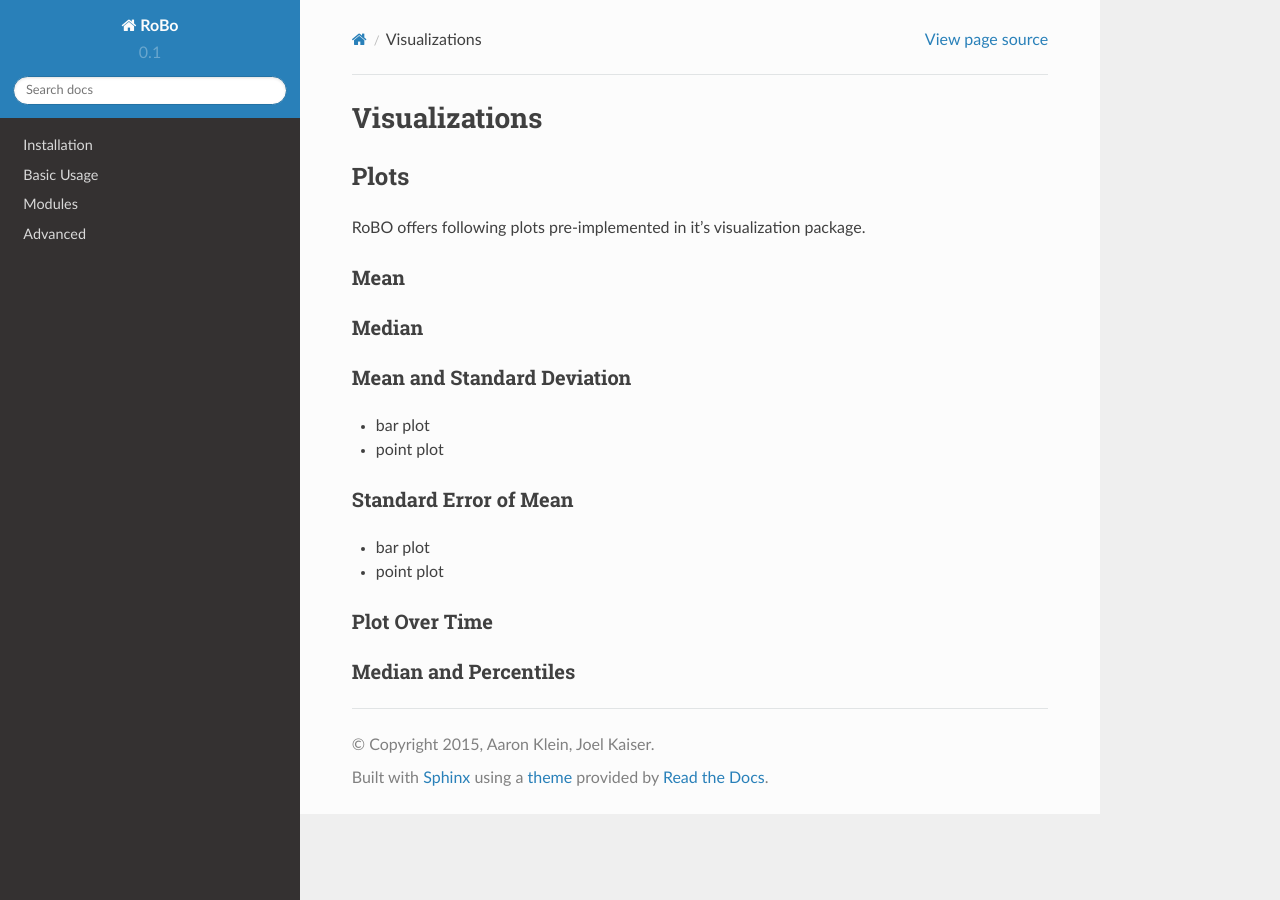
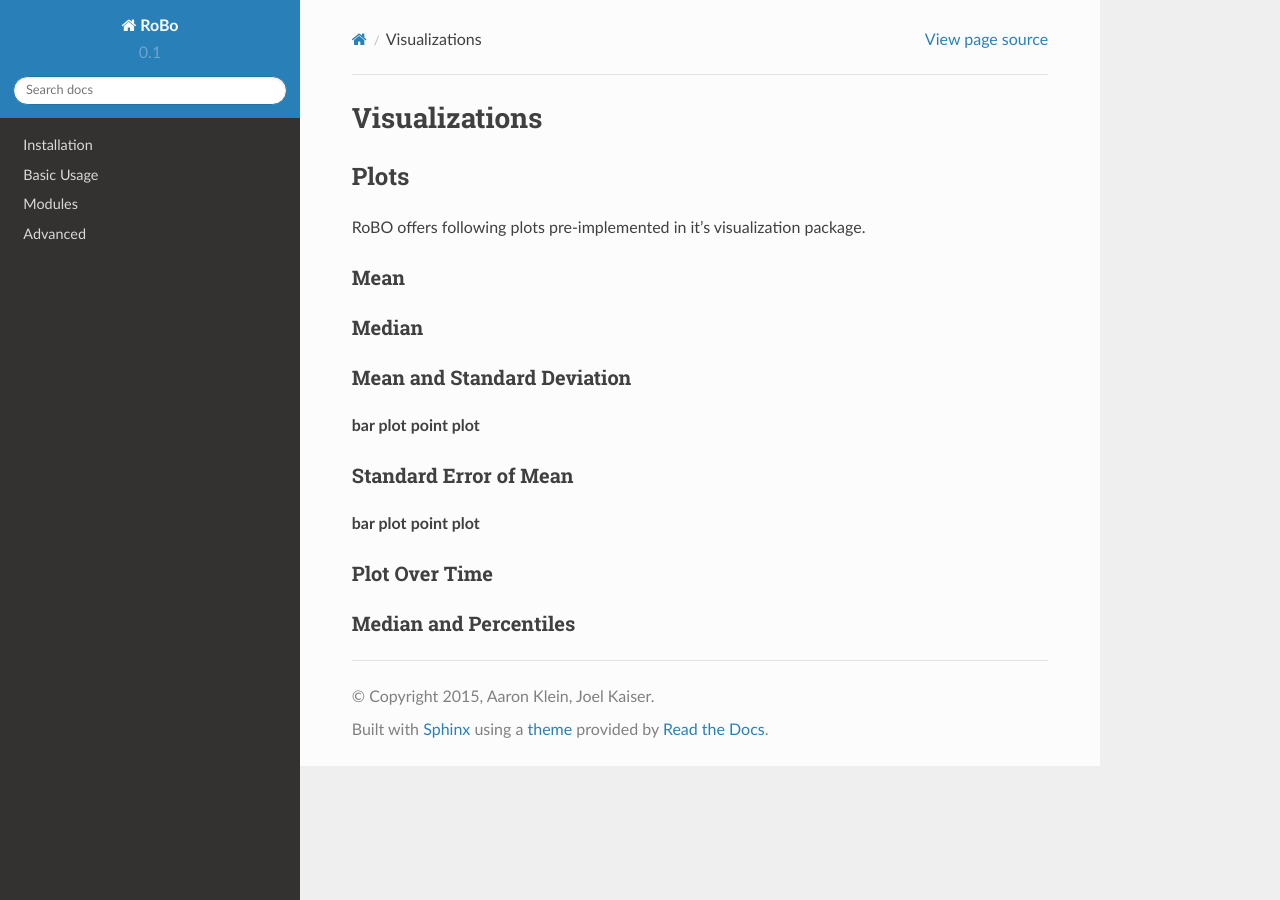
Before and after one commit to automl/RoBO, a Sphinx documentation site: the page built from docs/visualizations.rst, in a window 1280 px wide. Built offline with Sphinx 7.4.7 and the Read the Docs theme 2.0.0, drawn with Linux system fonts in a browser that asks for light colours; formulas are drawn with MathJax 3; pages that are not in the unit, such as notebooks, are missing from menus.

Commit message:
Update visualizations.rst

```diff
--- a/docs/visualizations.rst
+++ b/docs/visualizations.rst
@@ -17,14 +17,14 @@
 
 Mean and Standard Deviation
 ^^^^^^^^^^^^^^^^^^^^^^^^^^^
-- bar plot
-- point plot
+**bar plot**
+**point plot**
 
 
 Standard Error of Mean
 ^^^^^^^^^^^^^^^^^^^^^^
-- bar plot
-- point plot
+**bar plot**
+**point plot**
 
 Plot Over Time
 ^^^^^^^^^^^^^^
```
